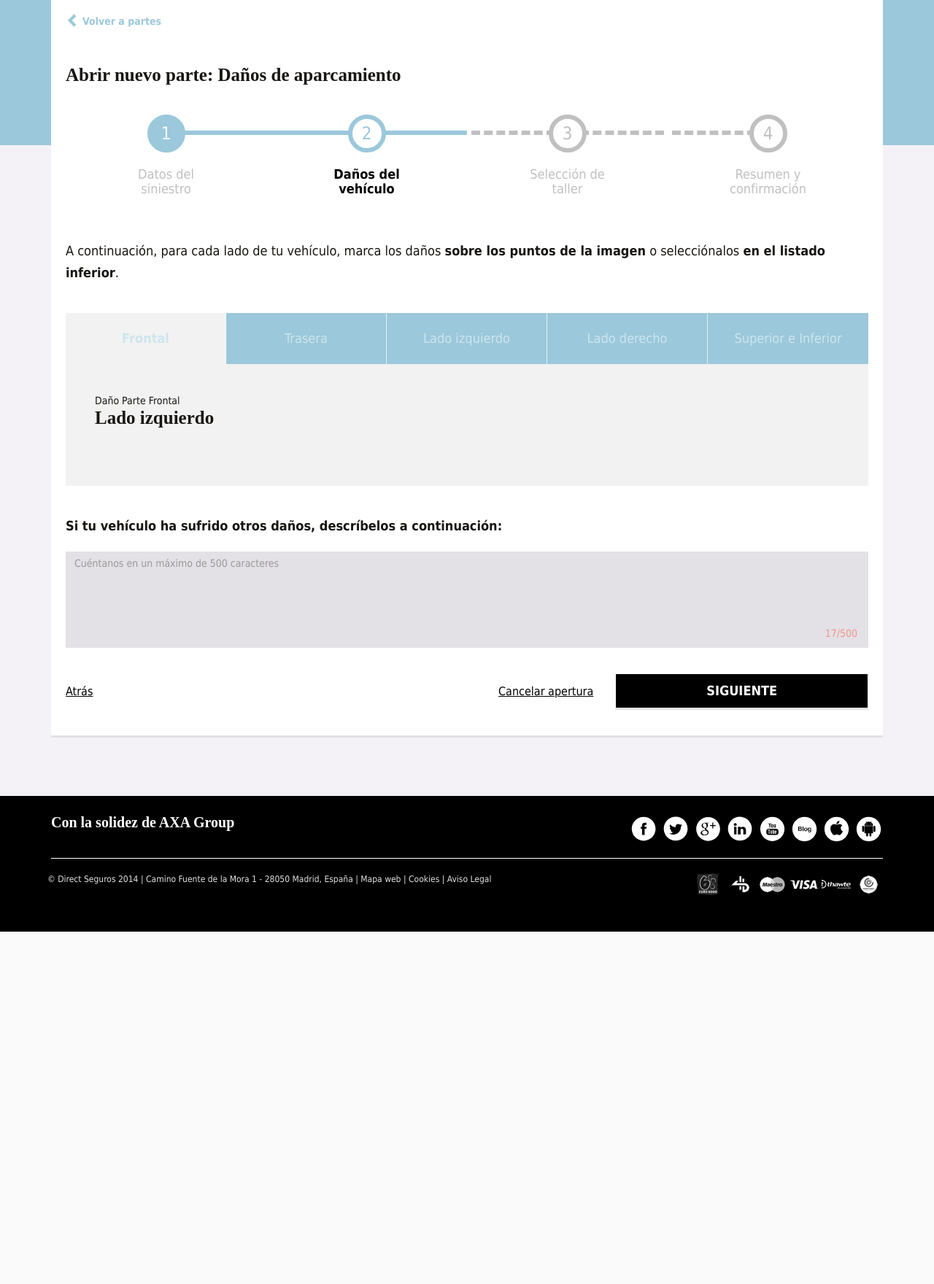
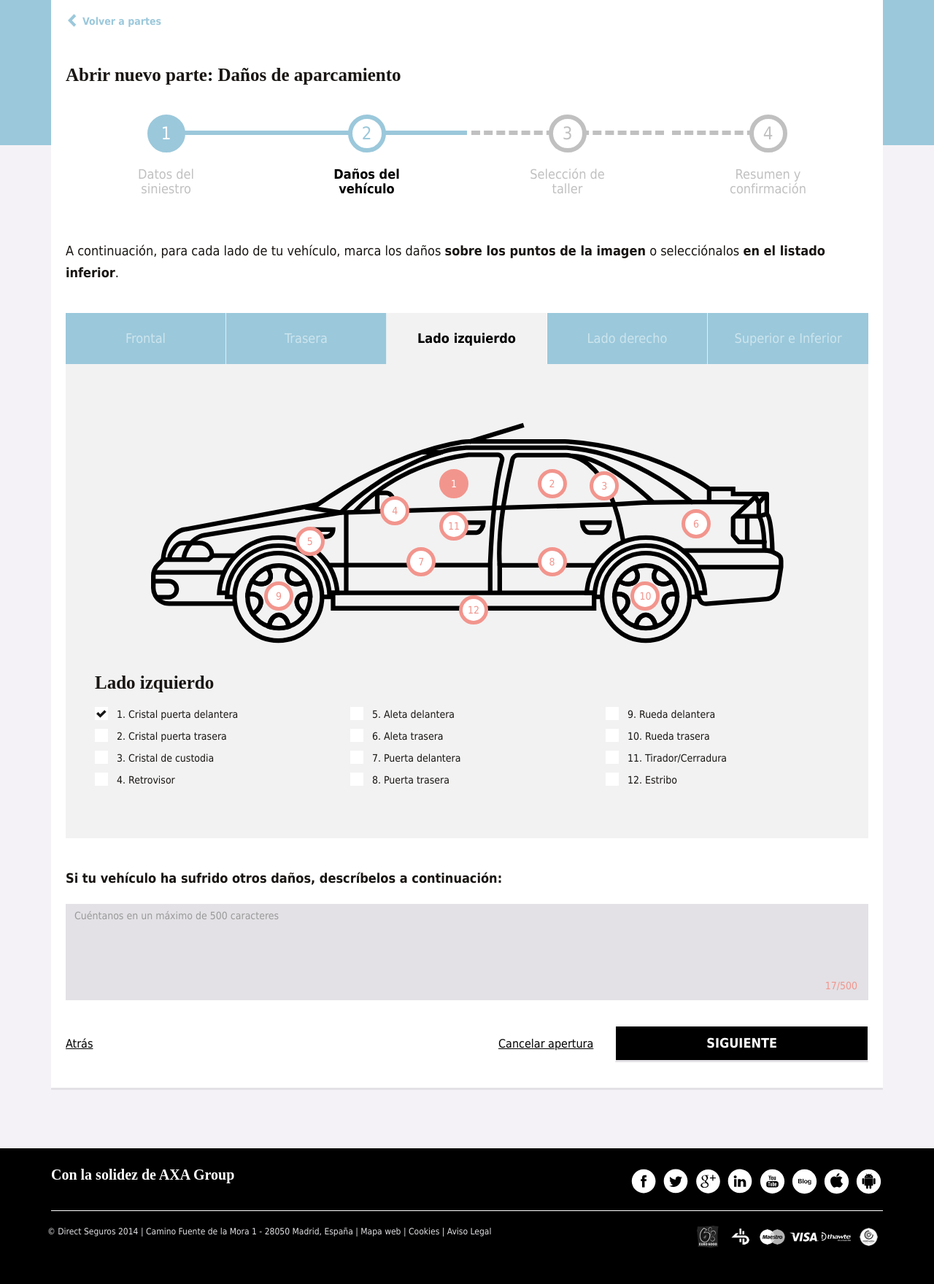
Before and after one commit to elenafpmc/direct-maquetas, a PHP site: page /html/area-clientes_nuevo-parte_form-parking-2.html in a window 1280 px wide. Shown: the part 211-1971 px from the top of the page at 73% size. Before the commit the page ends 1488 px from the top, so only its background shows below. Run offline with PHP 8.4, Linux system fonts and the light colour scheme; some libraries are stand-ins or nearby versions.

Commit message:
left damages

```diff
--- a/html/area-clientes_nuevo-parte_form-parking-2.html
+++ b/html/area-clientes_nuevo-parte_form-parking-2.html
@@ -270,40 +270,141 @@
               <div class="row margin-b-40">
                 <div class="col-sm-12">
                   <ul class="nav nav-tabs responsive" role="tablist" id="tabs-damages">
-  									<li role="presentation" class="text-center active"><a href="#damage-front" role="tab" data-toggle="tab" aria-expanded="true">Frontal</a></li>
+  									<li role="presentation" class="text-center"><a href="#damage-front" role="tab" data-toggle="tab" aria-expanded="true">Frontal</a></li>
   									<li role="presentation" class="text-center"><a href="#damage-back" role="tab" data-toggle="tab" aria-expanded="false">Trasera</a></li>
-  									<li role="presentation" class="text-center"><a href="#damage-left" role="tab" data-toggle="tab" aria-expanded="false">Lado izquierdo</a></li>
+  									<li role="presentation" class="text-center active"><a href="#damage-left" role="tab" data-toggle="tab" aria-expanded="false">Lado izquierdo</a></li>
   									<li role="presentation" class="text-center"><a href="#damage-right" role="tab" data-toggle="tab" aria-expanded="false">Lado derecho</a></li>
   									<li role="presentation" class="text-center"><a href="#damage-topbottom" role="tab" data-toggle="tab" aria-expanded="false">Superior e Inferior</a></li>
   								</ul>
                 </div>
                 <div class="col-sm-12">
                   <div class="tab-content responsive hidden-xs" id="content-damages">
-      							<div role="tabpanel" class="tab-pane active" id="damage-front">
-                      Daño Parte Frontal
-                      <div class="damage-car">
 
+                    <div role="tabpanel" class="tab-pane tab-damages" id="damage-front">
+                      Daño Parte Trasera
+                    </div>
+
+                    <div role="tabpanel" class="tab-pane tab-damages" id="damage-back">
+                      Daño Lado Izquierdo
+                    </div>
+
+      							<div role="tabpanel" class="tab-pane tab-damages active" id="damage-left">
+                      <div class="car-damages">
+                        <div class="row margin-b-40">
+                          <div class="col-md-12">
+                            <img src="img/damages_left.svg" class="car-damages-img" alt="">
+                            <div class="car-damages-area car-damages-area-1 active">1</div>
+                            <div class="car-damages-area car-damages-area-2">2</div>
+                            <div class="car-damages-area car-damages-area-3">3</div>
+                            <div class="car-damages-area car-damages-area-4">4</div>
+                            <div class="car-damages-area car-damages-area-5">5</div>
+                            <div class="car-damages-area car-damages-area-6">6</div>
+                            <div class="car-damages-area car-damages-area-7">7</div>
+                            <div class="car-damages-area car-damages-area-8">8</div>
+                            <div class="car-damages-area car-damages-area-9">9</div>
+                            <div class="car-damages-area car-damages-area-10">10</div>
+                            <div class="car-damages-area car-damages-area-11">11</div>
+                            <div class="car-damages-area car-damages-area-12">12</div>
+                          </div>
+                        </div>
                       </div>
-                      <div class="damage-list">
-                        <div class="row margin-b-40">
+                      <div class="list-damages">
+                        <div class="row margin-b-20">
                           <div class="col-md-12">
                             <h3 class="h2 no-padding-b">Lado izquierdo</h3>
                           </div>
                         </div>
+                        <div class="row margin-b-20">
+                          <div class="col-md-4 col-sm-6 col-xs-12">
+                            <div class="checkbox list-damages-area list-damage-area-1">
+															<input type="checkbox" id="damages1" checked>
+															<label for="damages1">
+																1. Cristal puerta delantera
+															</label>
+														</div>
+                            <div class="checkbox list-damages-area list-damage-area-2">
+															<input type="checkbox" id="damages2">
+															<label for="damages2">
+																2. Cristal puerta trasera
+															</label>
+														</div>
+                            <div class="checkbox list-damages-area list-damage-area-3">
+															<input type="checkbox" id="damages3">
+															<label for="damages3">
+																3. Cristal de custodia
+															</label>
+														</div>
+                            <div class="checkbox list-damages-area list-damage-area-4">
+															<input type="checkbox" id="damages4">
+															<label for="damages4">
+																4. Retrovisor
+															</label>
+														</div>
+                          </div>
+                          <div class="col-md-4 col-sm-6 col-xs-12">
+                            <div class="checkbox list-damages-area list-damage-area-5">
+															<input type="checkbox" id="damages5">
+															<label for="damages5">
+																5. Aleta delantera
+															</label>
+														</div>
+                            <div class="checkbox list-damages-area list-damage-area-6">
+															<input type="checkbox" id="damages6">
+															<label for="damages6">
+																6. Aleta trasera
+															</label>
+														</div>
+                            <div class="checkbox list-damages-area list-damage-area-7">
+															<input type="checkbox" id="damages7">
+															<label for="damages7">
+																7. Puerta delantera
+															</label>
+														</div>
+                            <div class="checkbox list-damages-area list-damage-area-8">
+															<input type="checkbox" id="damages8">
+															<label for="damages8">
+																8. Puerta trasera
+															</label>
+														</div>
+                          </div>
+                          <div class="col-md-4 col-sm-6 col-xs-12">
+                            <div class="checkbox list-damages-area list-damage-area-9">
+															<input type="checkbox" id="damages9">
+															<label for="damages9">
+                                9. Rueda delantera
+															</label>
+														</div>
+                            <div class="checkbox list-damages-area list-damage-area-10">
+															<input type="checkbox" id="damages10">
+															<label for="damages10">
+                                10. Rueda trasera
+															</label>
+														</div>
+                            <div class="checkbox list-damages-area list-damage-area-11">
+															<input type="checkbox" id="damages11">
+															<label for="damages11">
+                                11. Tirador/Cerradura
+															</label>
+														</div>
+                            <div class="checkbox list-damages-area list-damage-area-12">
+															<input type="checkbox" id="damages12">
+															<label for="damages12">
+                                12. Estribo
+															</label>
+														</div>
+                          </div>
+                        </div>
                       </div>
       							</div>
-      							<div role="tabpanel" class="tab-pane" id="damage-back">
-      								Daño Parte Trasera
-      							</div>
-      							<div role="tabpanel" class="tab-pane" id="damage-left">
-      								Daño Lado Izquierdo
-      							</div>
-      							<div role="tabpanel" class="tab-pane" id="damage-right">
+
+      							<div role="tabpanel" class="tab-pane tab-damages" id="damage-right">
       								Daño Lado Derecho
       							</div>
-      							<div role="tabpanel" class="tab-pane" id="damage-topbottom">
+
+      							<div role="tabpanel" class="tab-pane tab-damages" id="damage-topbottom">
       								Daño Parte Superior e Inferior
       							</div>
+
   						    </div>
                 </div>
               </div>
--- a/src/less/pages/client-area.less
+++ b/src/less/pages/client-area.less
@@ -344,6 +344,7 @@
 			&.active {
 				a {
 					background-color: #F2F2F2;
+					color: #000;
 				}
 			}
 			a {
@@ -369,11 +370,109 @@
 		background-color: #F2F2F2;
 		padding: 40px;
 
-		.tab-pane {
+		.tab-damages {
+			width: 100%;
+
 			&.active {
 				display: block;
 			}
-			width: 100%;
+			.car-damages {
+				display: block;
+				position: relative;
+				max-width: 85%;
+				margin: 0 auto;
+				padding-top: 40px;
+
+				&-img{
+					display: block;
+					width: 100%;
+					max-width: 100%;
+				}
+				&-area {
+					display: block;
+					position: absolute;
+					height: 40px;
+					width: 40px;
+					border: 5px solid #F2958D;
+					border-radius: 50%;
+					font-family: Tahoma;
+					font-size: 14px;
+					line-height: 18px;
+					text-align: center;
+					color: #F2958D;
+					padding: 6px 0;
+					background-color: #FFF;
+					cursor: pointer;
+					transform: translate(-20px, -20px);
+
+					&.active{
+						color: #FFF;
+						background-color: #F2958D;
+					}
+				}
+			}
+			.list-damages {
+				&-area {
+					display: block;
+					padding-left: 30px;
+					margin-bottom: 10px;
+
+					label {
+
+					}
+				}
+			}
+		}
+
+		#damage-left {
+			.car-damages-area-1 {
+				top: 28%;
+				left: 48%;
+			}
+			.car-damages-area-2 {
+				top: 28%;
+				left: 63%;
+			}
+			.car-damages-area-3 {
+				top: 29%;
+				left: 71%;
+			}
+			.car-damages-area-4 {
+				top: 40%;
+				left: 39%;
+			}
+			.car-damages-area-5 {
+				top: 54%;
+				left: 26%;
+			}
+			.car-damages-area-6 {
+				top: 46%;
+				left: 85%;
+			}
+			.car-damages-area-7 {
+				top: 63%;
+				left: 43%;
+			}
+			.car-damages-area-8 {
+				top: 63%;
+				left: 63%;
+			}
+			.car-damages-area-9 {
+				top: 78.5%;
+    		left: 21.25%;
+			}
+			.car-damages-area-10 {
+				top: 78.5%;
+    		left: 77.25%;
+			}
+			.car-damages-area-11 {
+				top: 47%;
+				left: 48%;
+			}
+			.car-damages-area-12 {
+				top: 85%;
+    		left: 51%;
+			}
 		}
 	}
 }
```
Also changed, not shown: src/area-clientes_nuevo-parte_form-parking-2.html (+116 -15 lines), html/css/critical.min.css, html/css/fonts.min.css, html/img/damages_left.svg (added).
